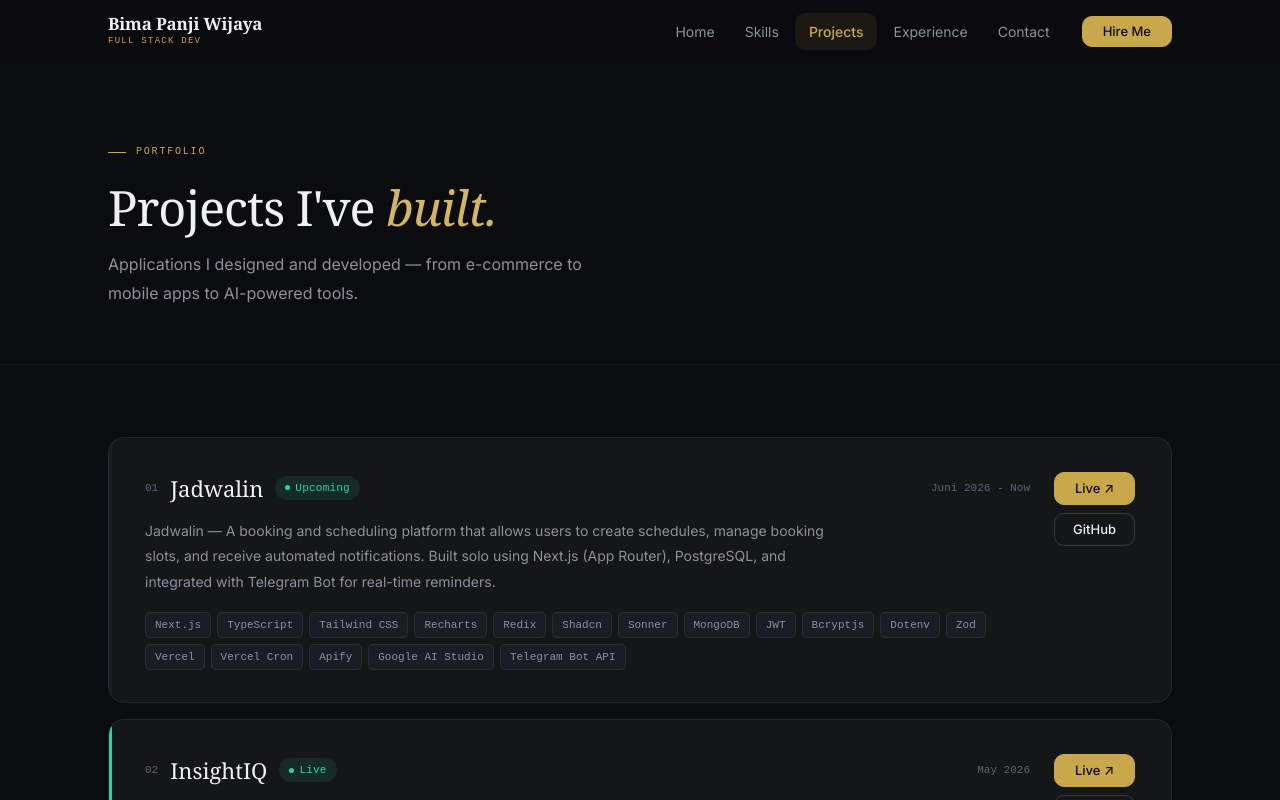
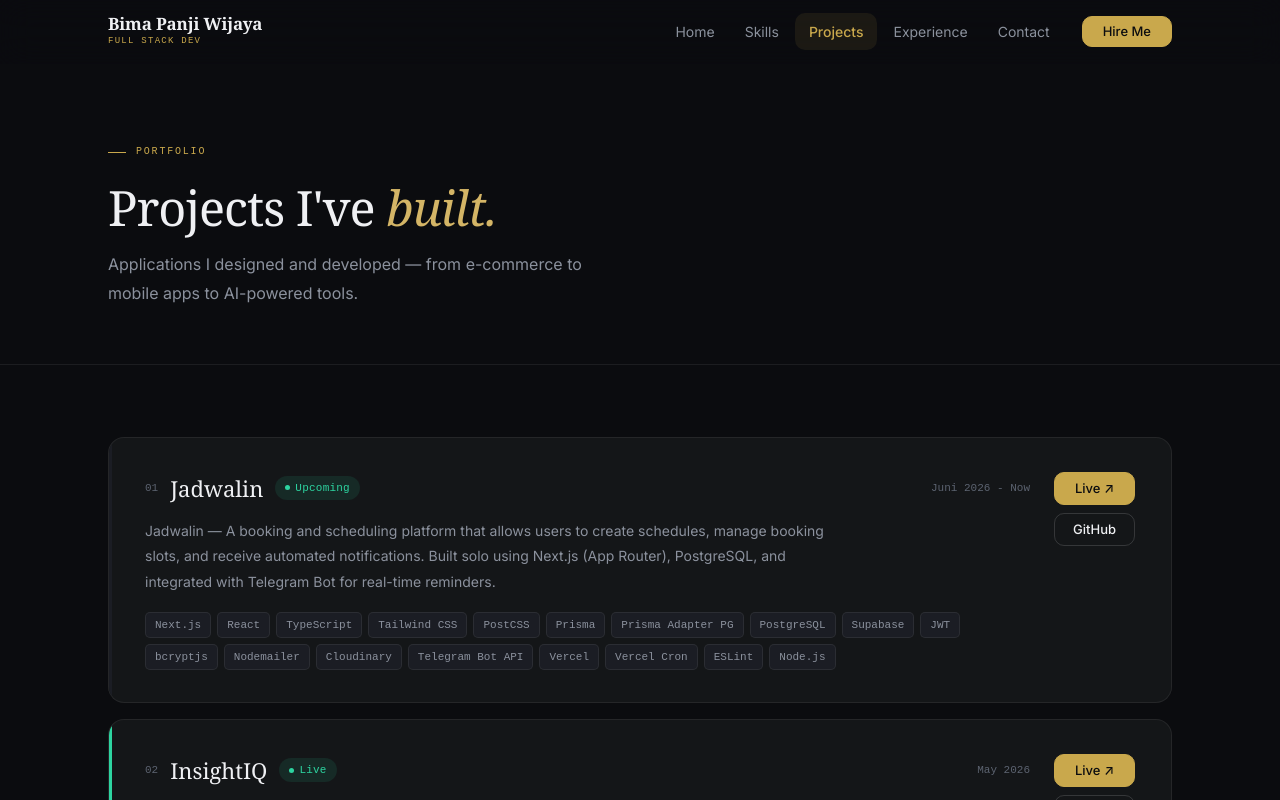
Before and after one commit to BimaPanjiWijaya/Profile, a Next.js app in the folder client/: page /projects in a window 1280 px wide. Shown: the top 800 px of the page. Built offline with nearby package versions, Linux system fonts and the light colour scheme.

Commit message:
done add project

```diff
--- a/client/app/projects/page.tsx
+++ b/client/app/projects/page.tsx
@@ -16,22 +16,23 @@ const projects = [
     desc: "Jadwalin — A booking and scheduling platform that allows users to create schedules, manage booking slots, and receive automated notifications. Built solo using Next.js (App Router), PostgreSQL, and integrated with Telegram Bot for real-time reminders.",
     tech: [
       "Next.js",
+      "React",
       "TypeScript",
       "Tailwind CSS",
-      "Recharts",
-      "Redix",
-      "Shadcn",
-      "Sonner",
-      "MongoDB",
+      "PostCSS",
+      "Prisma",
+      "Prisma Adapter PG",
+      "PostgreSQL",
+      "Supabase",
       "JWT",
-      "Bcryptjs",
-      "Dotenv",
-      "Zod",
+      "bcryptjs",
+      "Nodemailer",
+      "Cloudinary",
+      "Telegram Bot API",
       "Vercel",
       "Vercel Cron",
-      "Apify",
-      "Google AI Studio",
-      "Telegram Bot API",
+      "ESLint",
+      "Node.js",
     ],
     github: "https://github.com/BimaPanjiWijaya/Jadwalin",
     live: "https://github.com/BimaPanjiWijaya/Jadwalin",
```
